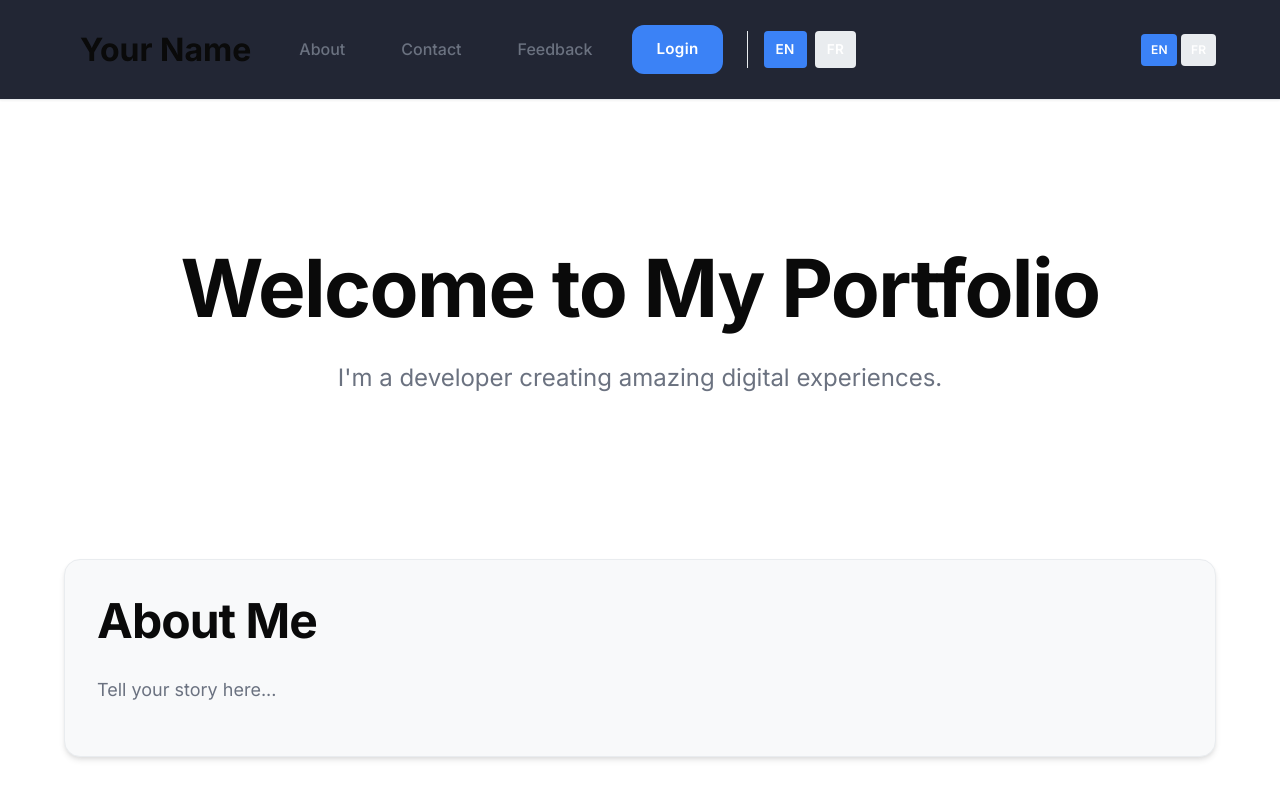
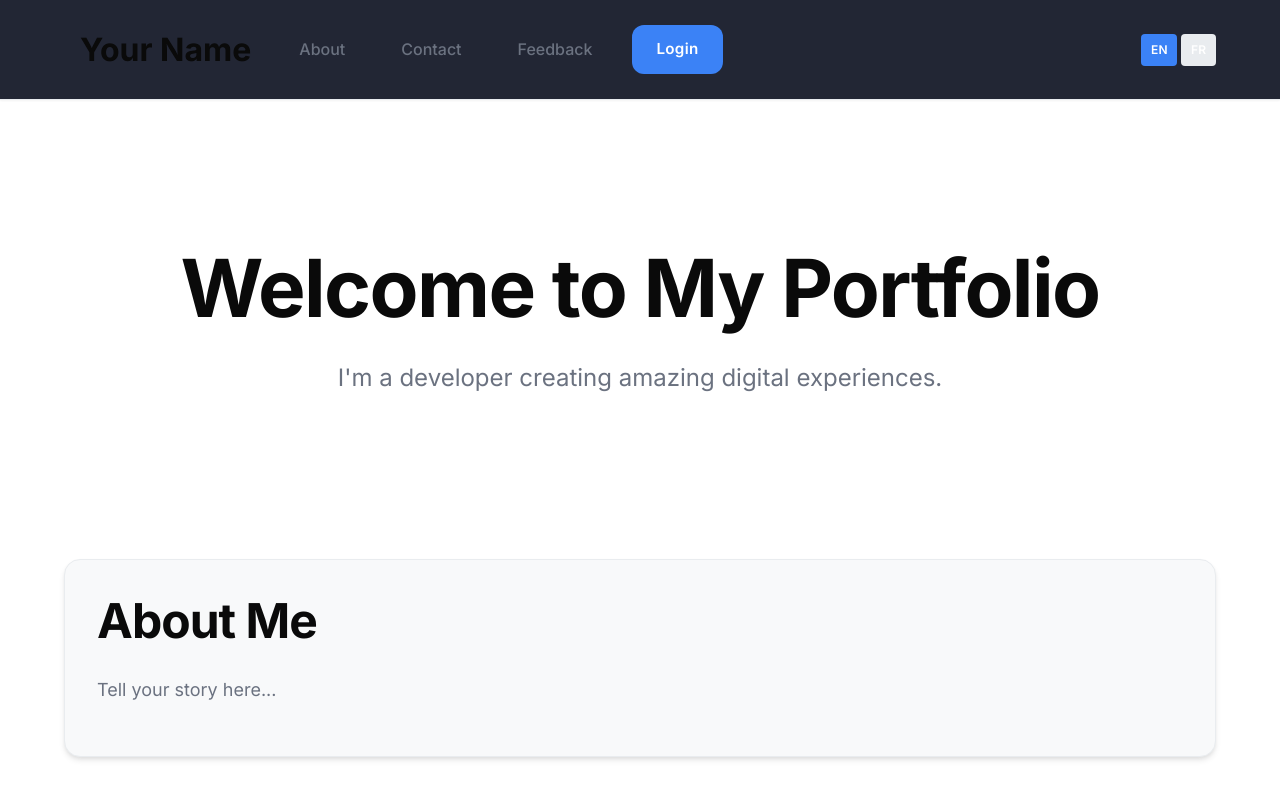
Before and after one commit to AlexRemiNoel/portfolio-alex, a Next.js app in the folder frontend/: page / in a window 1280 px wide. Shown: the top 800 px of the page. Built offline with nearby package versions, Linux system fonts and the light colour scheme; no server answers.

Commit message:
removed issue with navbar

```diff
--- a/frontend/app/components/Navbar.tsx
+++ b/frontend/app/components/Navbar.tsx
@@ -216,52 +216,6 @@ export function Navbar({
                       )}
                     </>
                   )}
-                  <div
-                    style={{
-                      display: "flex",
-                      gap: "0.5rem",
-                      alignItems: "center",
-                      borderLeft: "1px solid var(--border)",
-                      paddingLeft: "1rem",
-                    }}
-                  >
-                    <button
-                      onClick={() => setLanguage("en")}
-                      style={{
-                        padding: "0.5rem 0.75rem",
-                        background:
-                          language === "en"
-                            ? "var(--primary)"
-                            : "var(--border)",
-                        color: "white",
-                        border: "none",
-                        borderRadius: "4px",
-                        cursor: "pointer",
-                        fontWeight: "600",
-                        fontSize: "0.85rem",
-                      }}
-                    >
-                      EN
-                    </button>
-                    <button
-                      onClick={() => setLanguage("fr")}
-                      style={{
-                        padding: "0.5rem 0.75rem",
-                        background:
-                          language === "fr"
-                            ? "var(--primary)"
-                            : "var(--border)",
-                        color: "white",
-                        border: "none",
-                        borderRadius: "4px",
-                        cursor: "pointer",
-                        fontWeight: "600",
-                        fontSize: "0.85rem",
-                      }}
-                    >
-                      FR
-                    </button>
-                  </div>
                 </div>
               </div>
             )}
```
